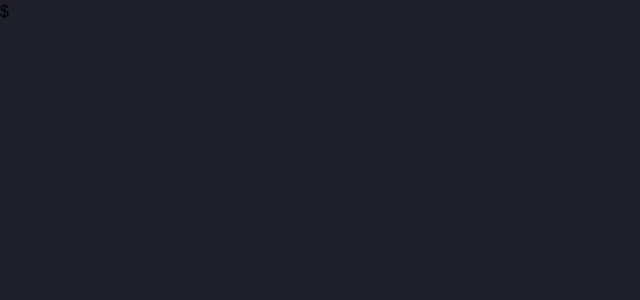
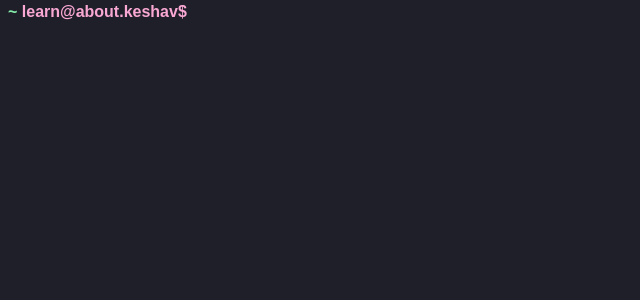
Before and after one commit to keshavrathinavel/keshavrathinavel.github.io, a Next.js app: page / in a window 1280 px wide. Shown: the top 300 px of the page, without its empty margins (0-640 px from the left). Built offline with nearby package versions, Linux system fonts and the light colour scheme; a web font is replaced by a local one.

Commit message:
Modify Terminal component to preserve history with proper styling

```diff
--- a/src/app/components/Terminal.tsx
+++ b/src/app/components/Terminal.tsx
@@ -1,40 +1,49 @@
 "use client"
 
-import { useState, FormEvent } from 'react'
+import React, { useState } from "react";
 import handleCommand from "@/lib/handleCommand";
 
+interface CommandOutput {
+    command: string
+    result: string | string[]
+}
 
 export default function Terminal() {
-    const [output, setOutput] = useState<string>('')
     const [input, setInput] = useState<string>('')
+    const [output, setOutput] = useState<CommandOutput[]>([])
 
-    const handleSubmit = (e: FormEvent<HTMLFormElement>) => {
+    const handleSubmit = (e: React.FormEvent<HTMLFormElement>) => {
         e.preventDefault()
         const result = handleCommand(input)
-
-        if (Array.isArray(result)) {
-            setOutput((prevOutput) => `${prevOutput}\n$${input}\n${result.join('\n')}`)
-        } else {
-            setOutput((prevOutput) => `${prevOutput}\n$${input}\n${result}`)
-        }
+        setOutput((prevOutput) => [...prevOutput, {command: input, result}])
         setInput('')
     }
 
     return (
-        <div className='bg-transparent text-black'>
+        <div className='ml-2'>
             <div>
-                {output.split('\n').map((line, index) => (
-                    <div key={index}>{line}</div>
+                {output.map((output, index) => (
+                    <div key={index}>
+                        <span className='text-pink-300 font-semibold'><span
+                            className='text-green-300'>~</span> learn@about.keshav$ <span
+                            className='text-white font-normal'>{output.command}</span></span>
+                        <div>
+                            {Array.isArray(output.result) ? (
+                                output.result.map((line, idx) => <div key={idx}>{line}</div>)
+                            ) : (
+                                <div>{output.result}</div>
+                            )}
+                        </div>
+                    </div>
                 ))}
             </div>
             <form onSubmit={handleSubmit}>
-                <span>$ </span>
-                <input
-                    className="bg-transparent"
-                    type='text'
-                    value={input}
-                    onChange={(e) => setInput(e.target.value)}
-                />
+                <span className='text-pink-300 font-semibold'><span className='text-green-300'>~</span> learn@about.keshav$ </span>
+                <input type='text'
+                       className='bg-transparent focus:outline-none text-white'
+                       value={input}
+                       onChange={(e) => setInput(e.target.value)}
+                       autoFocus/>
             </form>
         </div>
     )
```
